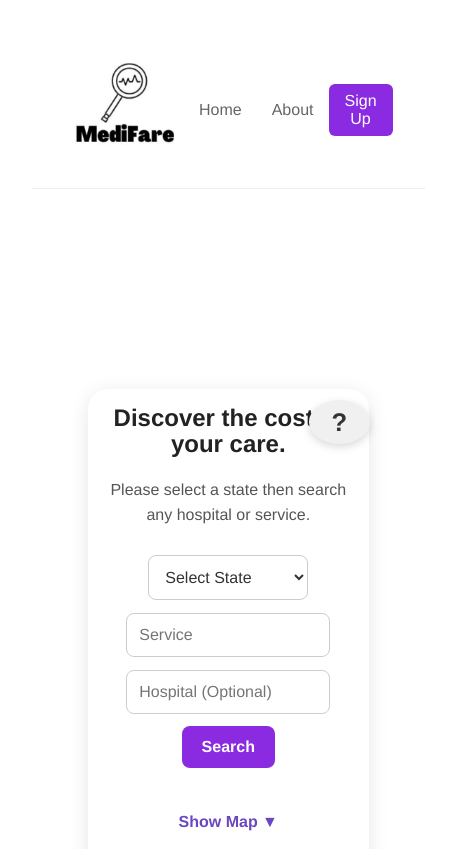
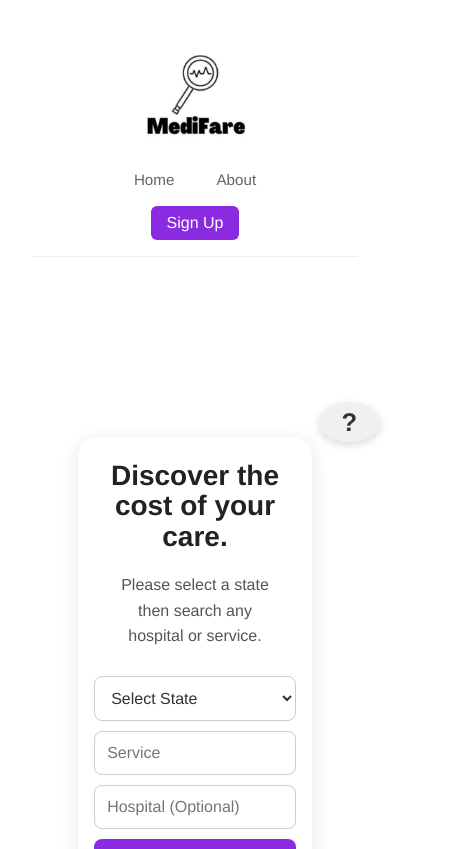
Before and after one commit to justinpark906/medifare_state, a React (Vite) app in the folder client/: page / in a window 390 px wide. Shown: the top 849 px of the page, 457 px wide, since content can reach past the window. Built offline with nearby package versions, Linux system fonts and the light colour scheme.

Commit message:
trying to make mobile look better

```diff
--- a/client/src/styles/Search.css
+++ b/client/src/styles/Search.css
@@ -183,28 +183,68 @@
     color: #555;
   }
 
-  /* ============================= */
-  /* ✅ Mobile Responsive Styling  */
-  /* ============================= */
   @media (max-width: 768px) {
+    /* Header-specific fixes */
+    header.new-header {
+      flex-direction: column;
+      align-items: center;
+      gap: 0.8rem;
+      padding: 1rem;
+    }
+
+    .auth-buttons {
+      width: 100%;
+      display: flex;
+      justify-content: center;
+    }
+
+    nav {
+      display: flex;
+      flex-wrap: wrap;
+      justify-content: center;
+      gap: 0.75rem;
+    }
+
+    nav a {
+      font-size: 0.95rem;
+    }
+
+    /* Search section */
+    .search-page {
+      margin-top: 20px;
+    }
+
     .search-box {
+      width: 95%;
+      padding: 1.5rem 1rem;
       margin-top: 0;
-      padding: 1rem;
-      width: 90%;
+    }
+
+    .search-bar select,
+    .search-bar input {
+      width: 100%;
+      max-width: 100%;
+    }
+
+    .search-bar button {
+      width: 100%;
+      font-size: 1rem;
     }
 
     .hero-heading {
-      font-size: 1.5rem;
+      font-size: 1.75rem;
+      padding: 0 0.5rem;
     }
 
-    .search-bar {
-      flex-direction: column;
-      gap: 0.8rem;
+    .search-subtext {
+      padding: 0 1rem;
+      font-size: 1rem;
     }
 
-    .usa-map-container {
-      transform: scale(0.8);
-      margin-top: 1rem;
-      margin-bottom: 1rem;
+    .help-float-button {
+      right: 10px;
+      width: 40px;
+      height: 40px;
     }
+
   }
```
